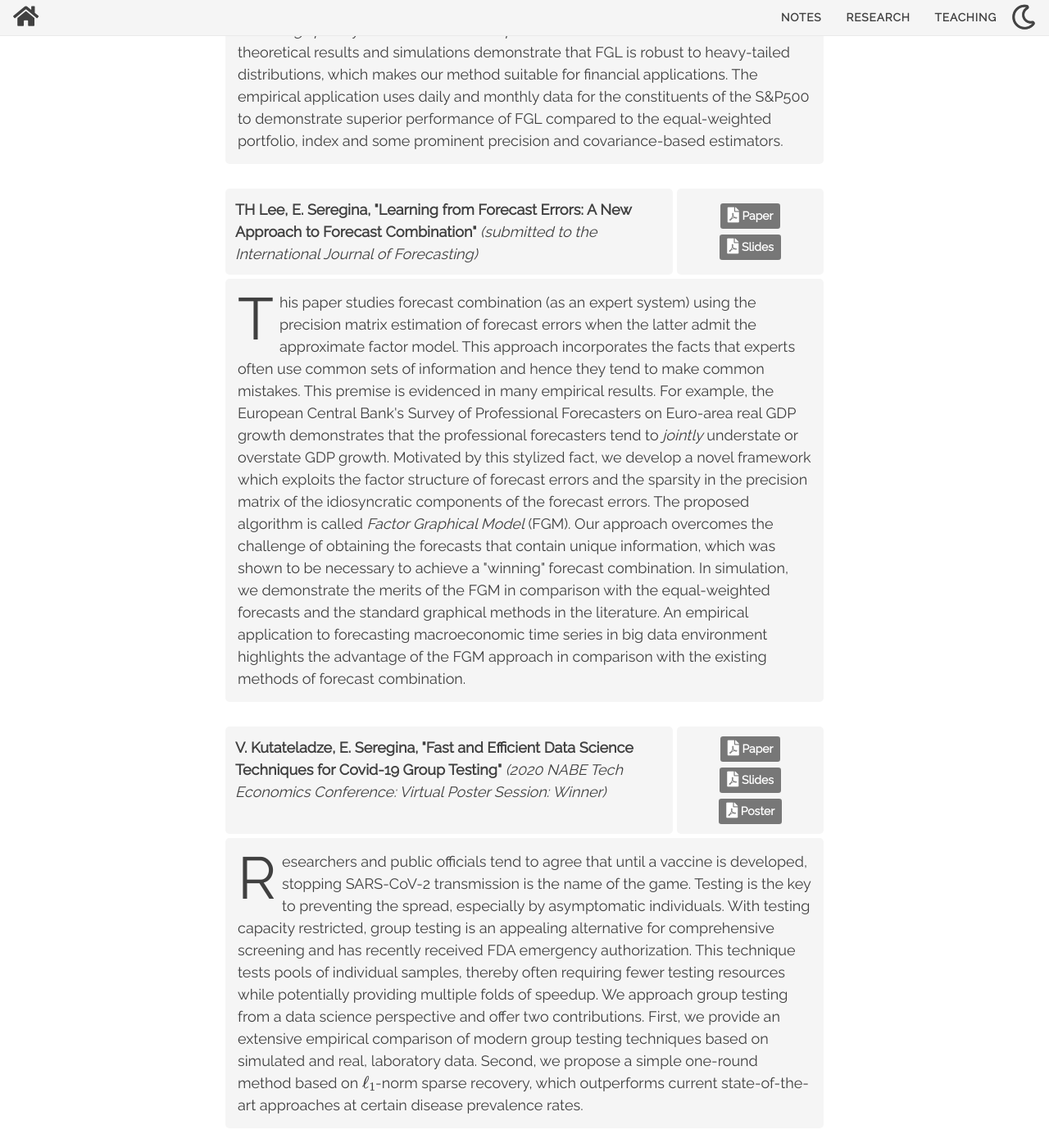
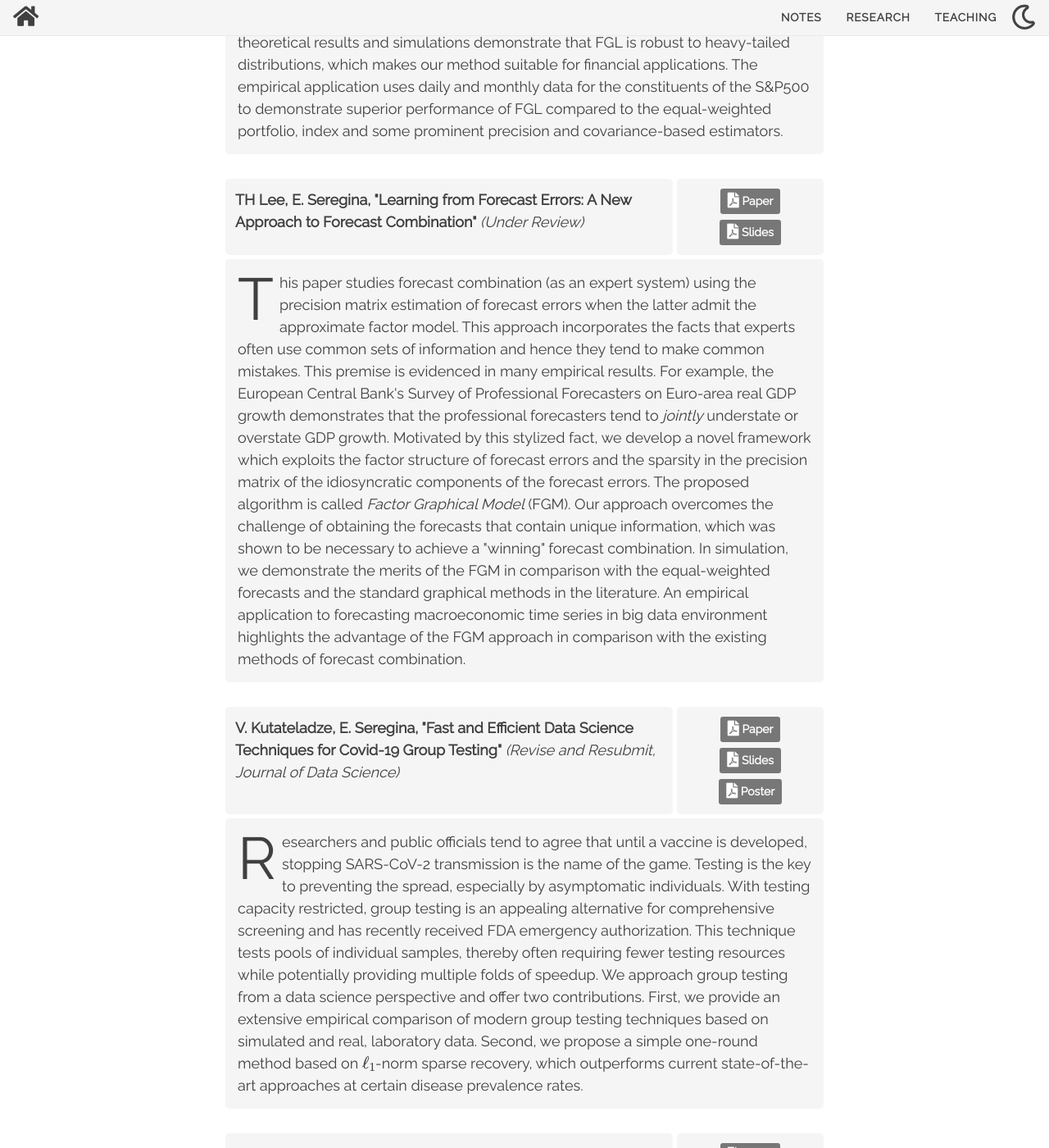
Before and after one commit to ekat92/ekat92.github.io, a Jekyll site: the page built from Working.md, in a window 1280 px wide and 1400 px high, scrolled down 1181 px. Shown: the whole window at 82% size. Built offline with Jekyll 4.4.1, drawn with Linux system fonts in a browser that asks for light colours; nearby versions of some CDN libraries; formulas are drawn with MathJax 3; some of the changed text lies outside the part shown.

Commit message:
removed journal names

```diff
--- a/Working.md
+++ b/Working.md
@@ -49,7 +49,7 @@ grid-row: 1/2;
 
 <div class="wrapper">
   <div class="item1">
-    <b>E. Seregina, "A Basket Half Full: Sparse Portfolios"</b> <i>(submitted to The Journal of Financial and Quantitative Analysis)</i>
+    <b>E. Seregina, "A Basket Half Full: Sparse Portfolios"</b> <i>(Under Review)</i>
   </div>
   <div class="item2">
     <p class="dropcap">T</p>he existing approaches to sparse wealth allocations (1) are suboptimal due to the bias induced by $\ell_1$-penalty; (2) require the number of assets to be less than the sample size; (3) do not model factor structure of stock returns in high dimensions. We address these shortcomings and develop a novel strategy which produces unbiased and consistent sparse allocations. We demonstrate that: (1) failing to correct for the bias leads to low out-of-sample portfolio return;  (2) only sparse portfolios achieved positive cumulative return during several economic downturns, including the dot-com bubble of 2000, the financial crisis of 2007-09, and COVID-19 outbreak.
@@ -68,7 +68,7 @@ grid-row: 1/2;
 
 <div class="wrapper">
   <div class="item1">
-    <b>TH Lee, E. Seregina, "Optimal Portfolio Using Factor Graphical Lasso"</b> <i>(submitted to the Journal of Business & Economic Statistics)</i>
+    <b>TH Lee, E. Seregina, "Optimal Portfolio Using Factor Graphical Lasso"</b> <i>(Under Review)</i>
   </div>
   <div class="item2">
     <p class="dropcap">G</p>raphical models are a powerful tool to estimate a high-dimensional inverse covariance (<i>precision</i>) matrix, which has been applied for portfolio allocation problem. The assumption made by these models is a sparsity of the precision matrix. However, when the stock returns are driven by the common factors, this assumption does not hold.
@@ -87,7 +87,7 @@ grid-row: 1/2;
 
 <div class="wrapper">
   <div class="item1">
-    <b>TH Lee, E. Seregina, "Learning from Forecast Errors: A New Approach to Forecast Combination"</b> <i>(submitted to the International Journal of Forecasting)</i>
+    <b>TH Lee, E. Seregina, "Learning from Forecast Errors: A New Approach to Forecast Combination"</b> <i>(Under Review)</i>
   </div>
   <div class="item2">
     <p class="dropcap">T</p>his paper studies forecast combination (as an expert system) using the precision matrix estimation of forecast errors when the latter admit the approximate factor model. This approach incorporates the facts that experts often use common sets of information and hence they tend to make common mistakes. This premise is evidenced in many empirical results. For example, the European Central Bank's Survey of Professional Forecasters on Euro-area real GDP growth demonstrates that the professional forecasters tend to <i>jointly</i> understate or overstate GDP growth. Motivated by this stylized fact, we develop a novel framework which exploits the factor structure of forecast errors and the sparsity in the precision matrix of the idiosyncratic components of the forecast errors. The proposed algorithm is called <i>Factor Graphical Model</i> (FGM). Our approach overcomes the challenge of obtaining the forecasts that contain unique information, which was shown to be necessary to achieve a "winning" forecast combination. In simulation, we demonstrate the merits of the FGM in comparison with the equal-weighted forecasts and the standard graphical methods in the literature. An empirical application to forecasting macroeconomic time series in big data environment highlights the advantage of the FGM approach in comparison with the existing methods of forecast combination.
@@ -106,7 +106,7 @@ grid-row: 1/2;
 
 <div class="wrapper">
   <div class="item1">
-    <b>V. Kutateladze, E. Seregina, "Fast and Efficient Data Science Techniques for Covid-19 Group Testing"</b> <i>(2020 NABE Tech Economics Conference: Virtual Poster Session: Winner)</i>
+    <b>V. Kutateladze, E. Seregina, "Fast and Efficient Data Science Techniques for Covid-19 Group Testing"</b> <i>(Revise and Resubmit, Journal of Data Science)</i>
   </div>
   <div class="item2">
     <p class="dropcap">R</p>esearchers and public officials tend to agree that until a vaccine is developed, stopping SARS-CoV-2 transmission is the name of the game. Testing is the key to preventing the spread, especially by asymptomatic individuals. With testing capacity restricted, group testing is an appealing alternative for comprehensive screening and has recently received FDA emergency authorization. This technique tests pools of individual samples, thereby often requiring fewer testing resources while potentially providing multiple folds of speedup. We approach group testing from a data science perspective and offer two contributions. First, we provide an extensive empirical comparison of modern group testing techniques based on simulated and real, laboratory data. Second, we propose a simple one-round method based on $\ell_1$-norm sparse recovery, which outperforms current state-of-the-art approaches at certain disease prevalence rates.
```
